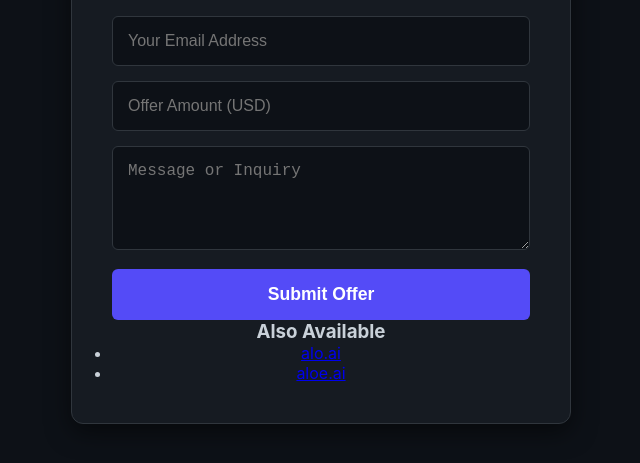
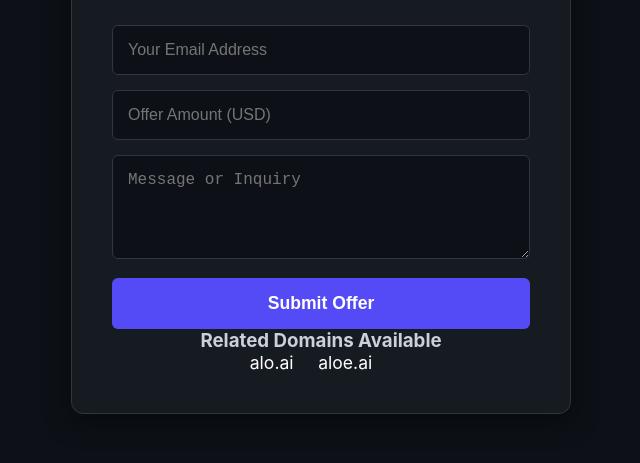
Before and after one commit to kudwitt/allo.ai, a plain HTML site: page index.html in a window 1280 px wide. Shown: the part 253-716 px from the top of the page, without its empty margins (319-959 px from the left). Drawn offline with Linux system fonts and the light colour scheme.

Commit message:
Update index.html
change related link colors

```diff
--- a/index.html
+++ b/index.html
@@ -85,6 +85,12 @@
             padding: 5px 10px;
             border-radius: 4px;
         }
+        .related-list a {
+            color: #ffffff !important;
+            text-decoration: none;
+            margin-right: 20px;
+            font-size: 1.1rem;
+        }
     </style>
 </head>
 <body>
@@ -104,10 +110,10 @@
         <button type="submit">Submit Offer</button>
     </form>
     <div class="related-domains">
-        <h3>Also Available</h3>
+        <h3>Related Domains Available</h3>
         <ul class="related-list">
-            <li><a href="https://alo.ai">alo.ai</a></li>
-            <li><a href="https://aloe.ai">aloe.ai</a></li>
+            <a href="https://alo.ai">alo.ai</a>
+            <a href="https://aloe.ai">aloe.ai</a>
         </ul>
     </div>
 </div>
```
